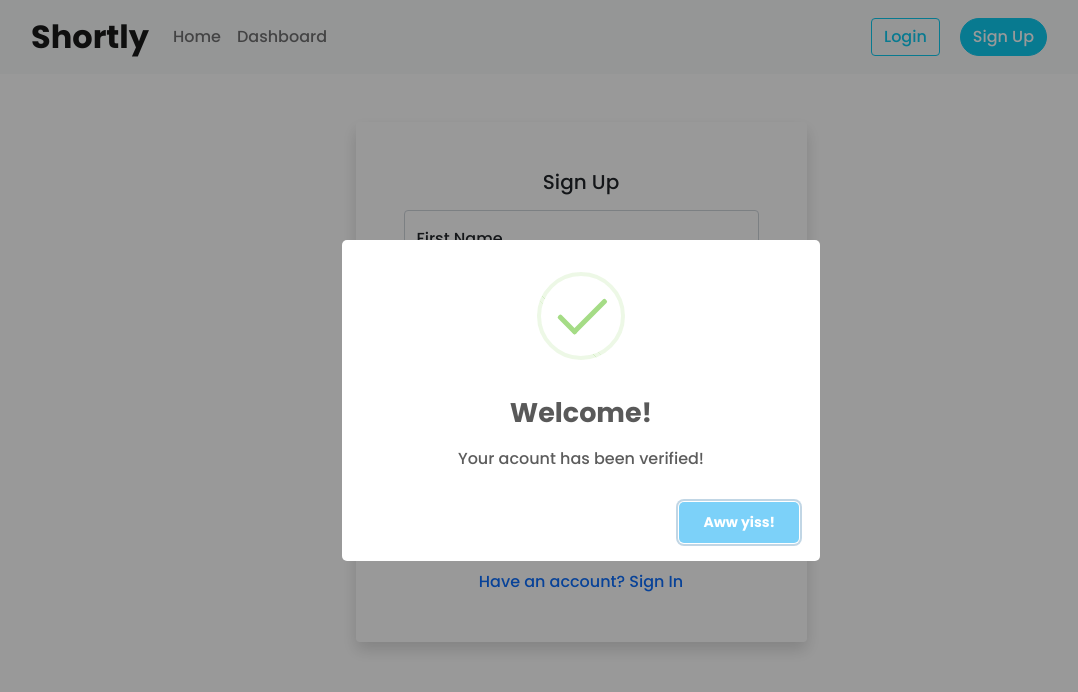
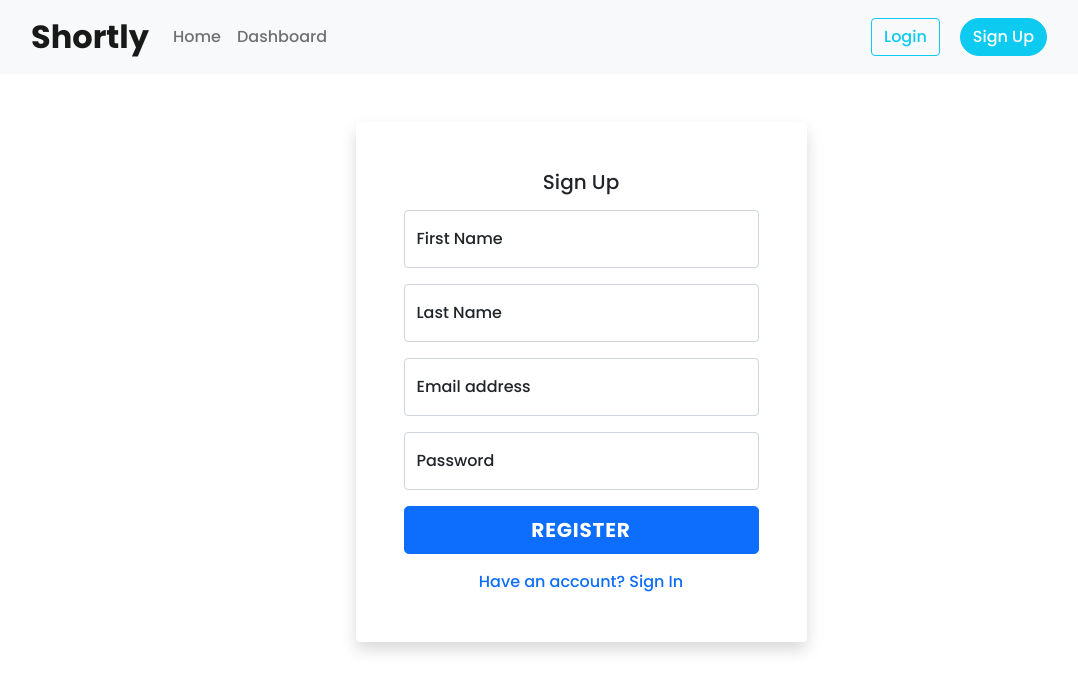
Before and after one commit to Kavyakavi09/Url-shortener-React-frontend, a React (Create React App) app: page /#/sign-up/1 in a window 1280 px wide. Shown: the top 692 px of the page, without its empty margins (59-1137 px from the left). Built offline with nearby package versions, Linux system fonts and the light colour scheme; the HTML template or start-up script is replaced by a standard one.

Commit message:
swal deleted

```diff
--- a/src/pages/Register.js
+++ b/src/pages/Register.js
@@ -3,7 +3,6 @@ import React, { useContext, useState } from 'react';
 import { Link, useNavigate, useParams } from 'react-router-dom';
 import * as yup from 'yup';
 import { useFormik } from 'formik';
-import swal from 'sweetalert';
 
 import axios from 'axios';
 
@@ -52,12 +51,7 @@ function Register() {
       }
     },
   });
-  swal({
-    title: 'Welcome!',
-    text: 'Your acount has been verified!',
-    icon: 'success',
-    button: 'Aww yiss!',
-  });
+
   return (
     <div>
       <div className='container'>
```
